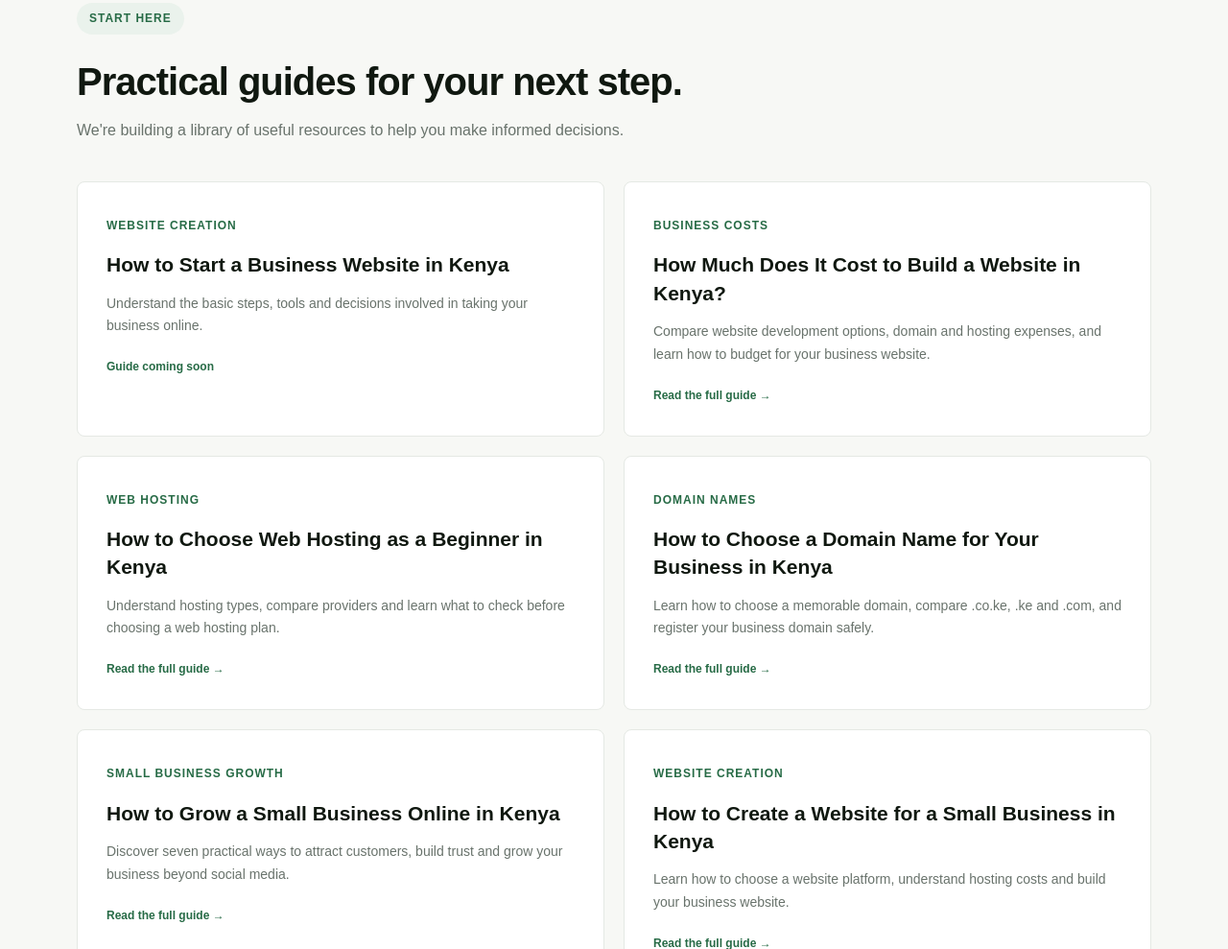
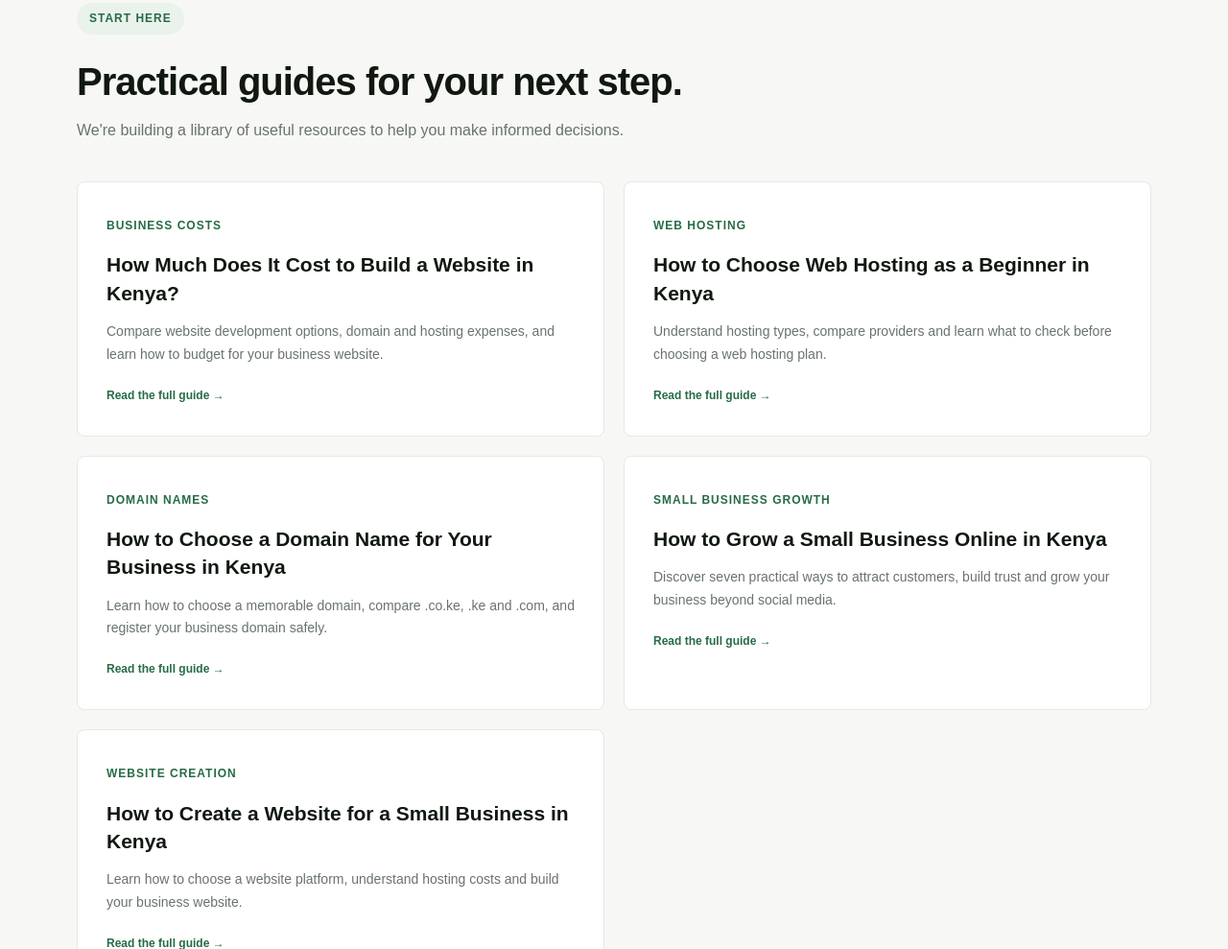
Before and after one commit to simonnjaaga43-lab/onlinebussinessguide, a plain HTML site: page index.html in a window 1280 px wide. Shown: the part 1486-2475 px from the top of the page at 96% size. Drawn offline with Linux system fonts and the light colour scheme.

Commit message:
Update index.html

```diff
--- a/index.html
+++ b/index.html
@@ -486,17 +486,7 @@
 
         <div class="guide-grid">
 
-          <article class="guide">
-            <span class="guide-label">Website creation</span>
-            <h3>
-              How to Start a Business Website in Kenya
-            </h3>
-            <p>
-              Understand the basic steps, tools and decisions
-              involved in taking your business online.
-            </p>
-            <span class="guide-status">Guide coming soon</span>
-          </article>
+
 
          <article class="guide">
   <span class="guide-label">Business costs</span>
```
